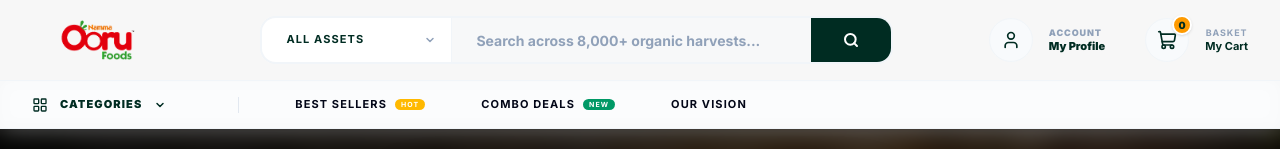
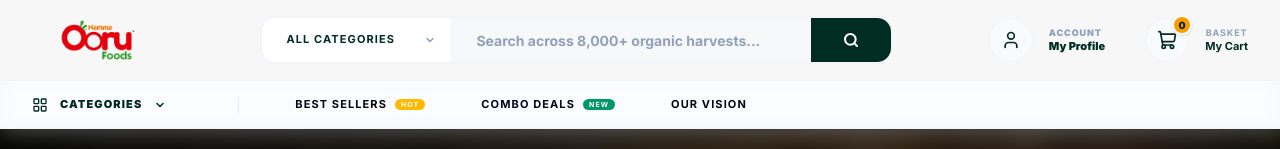
Before and after one commit to balamernstackdev/Namma-ooru-foods, a Next.js app: page / in a window 1280 px wide. Shown: the top 149 px of the page. Built offline with nearby package versions, Linux system fonts and the light colour scheme.

Commit message:
latest code 1

```diff
--- a/src/components/Navbar.tsx
+++ b/src/components/Navbar.tsx
@@ -56,7 +56,7 @@ const Navbar = () => {
             <div className="flex h-12 w-full items-center rounded-2xl border-2 border-slate-100 focus-within:border-emerald-600 focus-within:ring-4 focus-within:ring-emerald-50 transition-all overflow-hidden bg-slate-50/50">
               <div className="relative h-full flex items-center">
                 <select className="appearance-none h-full pl-6 pr-10 bg-white border-r border-slate-100 text-[11px] font-bold text-emerald-950 uppercase tracking-widest cursor-pointer outline-none hover:bg-slate-50 transition-colors">
-                  <option>All Assets</option>
+                  <option>All Categories</option>
                   {categoriesMenu.map(cat => <option key={cat.name}>{cat.name}</option>)}
                 </select>
                 <ChevronRight className="absolute right-4 h-3 w-3 rotate-90 pointer-events-none text-slate-400" strokeWidth={3} />
```
